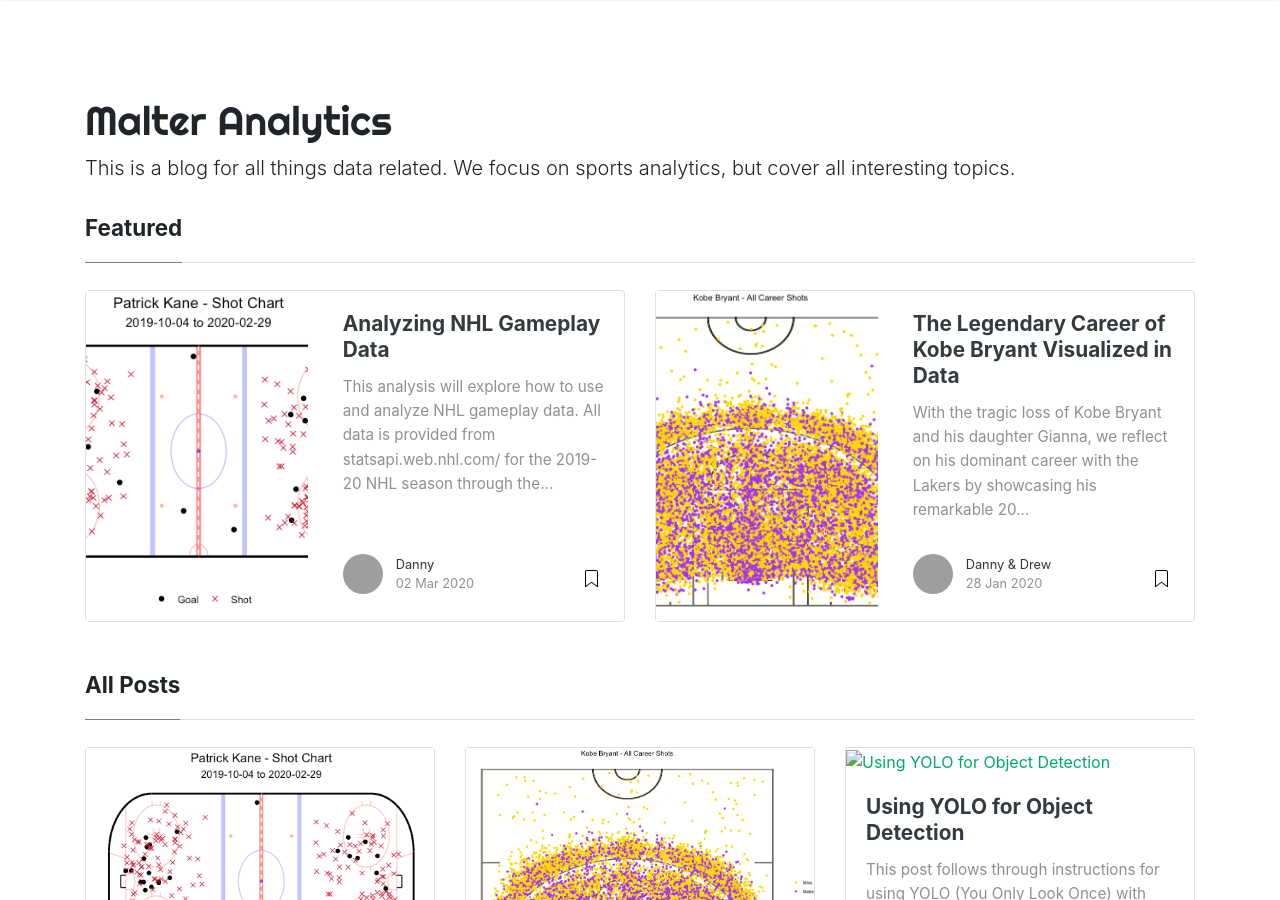
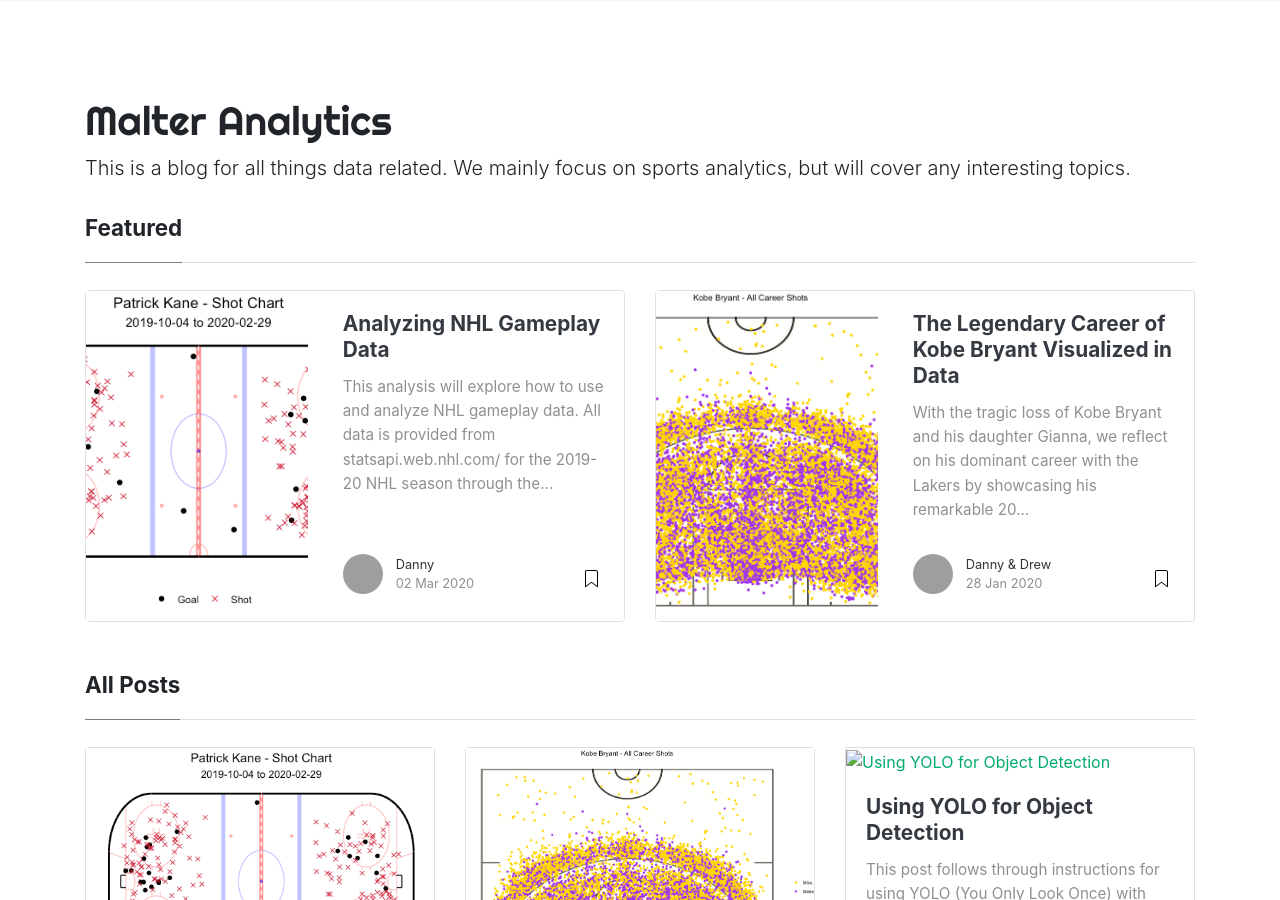
Before and after one commit to malteranalytics/malteranalytics.github.io, a Jekyll site: the page built from index.html, in a window 1280 px wide and 900 px high. Built offline with Jekyll 4.4.1, drawn with Linux system fonts in a browser that asks for light colours; nearby versions of some CDN libraries; the list of posts is cut into pages by our own code; grey boxes are pictures that could not be loaded.

Commit message:
Update _config.yml

```diff
--- a/_config.yml
+++ b/_config.yml
@@ -1,7 +1,7 @@
 # Site
 name: "Malter Analytics"
 title: "Analytics and Data Science Blog"
-description: "This is a blog for all things data related. We focus on sports analytics, but cover all interesting topics."
+description: "This is a blog for all things data related. We mainly focus on sports analytics, but will cover any interesting topics."
 logo: 'assets/images/Malter-Analytics-Logo.png'
 baseurl:
 google_analytics: 'UA-137918066-1'
```
